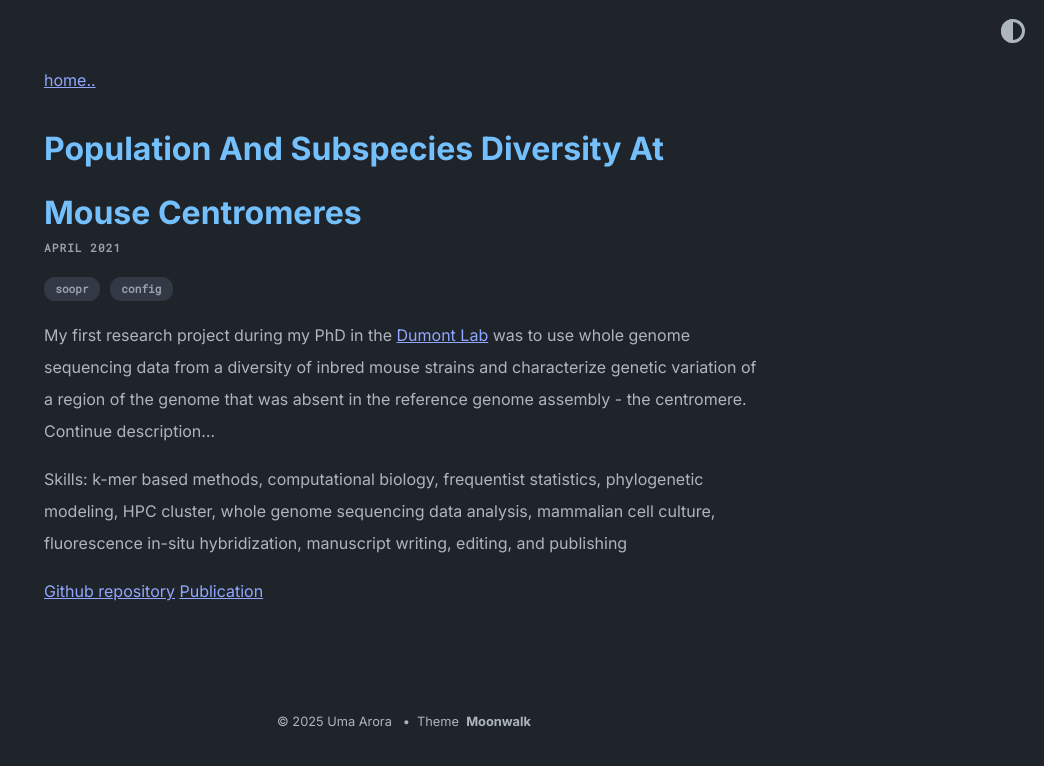
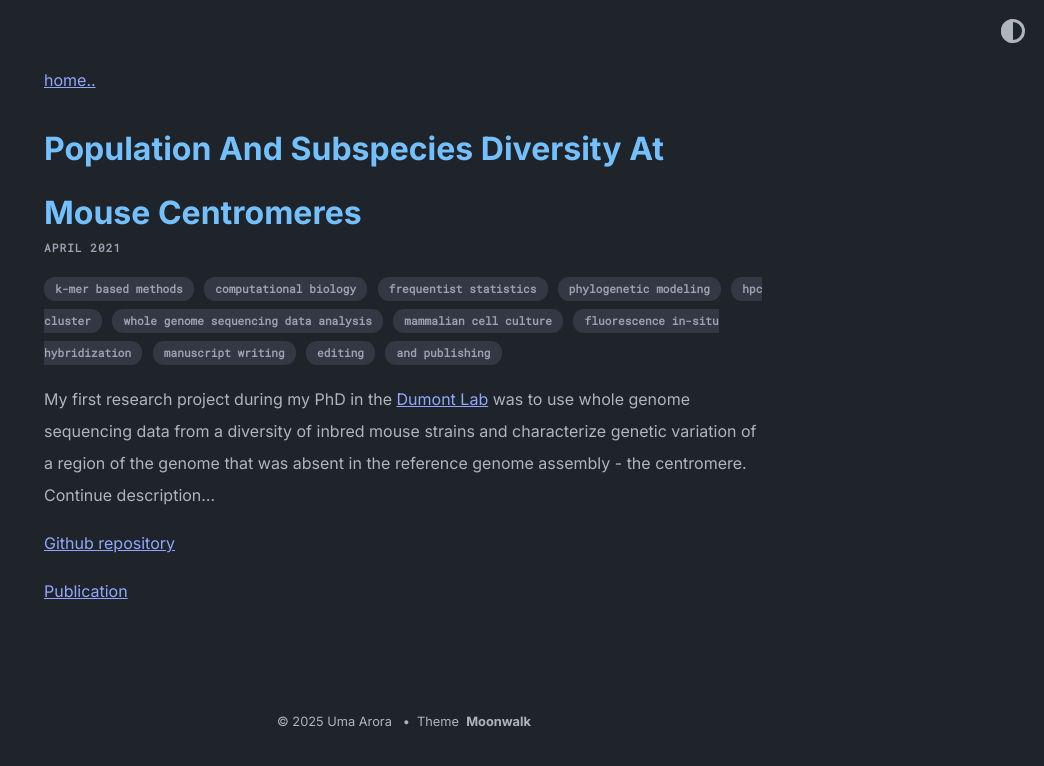
Before and after one commit to umaarora/umaarora.github.io, a Jekyll site: the page built from _posts/2021-04-17-population-and-subspecies-diversity-at-mouse-centromeres.md, in a window 1280 px wide. Shown: the top 766 px of the page, without its empty margins (236-1280 px from the left). Built offline with Jekyll 4.4.1, drawn with Linux system fonts in a browser that asks for light colours.

Commit message:
update publications

```diff
--- a/_posts/2021-04-17-population-and-subspecies-diversity-at-mouse-centromeres.md
+++ b/_posts/2021-04-17-population-and-subspecies-diversity-at-mouse-centromeres.md
@@ -1,13 +1,13 @@
 ---
 layout: post
-tags: [soopr, config]
+tags: [k-mer based methods, computational biology, frequentist statistics, phylogenetic modeling, HPC cluster, whole genome sequencing data analysis, mammalian cell culture, fluorescence in-situ hybridization, manuscript writing, editing, and publishing]
 permalink: population-and-subspecies-diversity-at-mouse-centromeres
 ---
 
 My first research project during my PhD in the [Dumont Lab](https://www.jax.org/research-and-faculty/research-labs/the-dumont-lab) was to use whole genome sequencing data from a diversity of inbred mouse strains and characterize genetic variation of a region of the genome that was absent in the reference genome assembly - the centromere.
 Continue description...
 
-Skills: k-mer based methods, computational biology, frequentist statistics, phylogenetic modeling, HPC cluster, whole genome sequencing data analysis, mammalian cell culture, fluorescence in-situ hybridization, manuscript writing, editing, and publishing
 
 [Github repository](https://github.com/umaarora/KmerDigging)
+
 [Publication](https://doi.org/10.1186/s12864-021-07591-5)
```
Also changed, not shown: _posts/2023-10-31-variation-in-the-cenpa-sequence-association-landscape-across-diverse-inbred-mouse-strains.md (+2 -0 lines).
